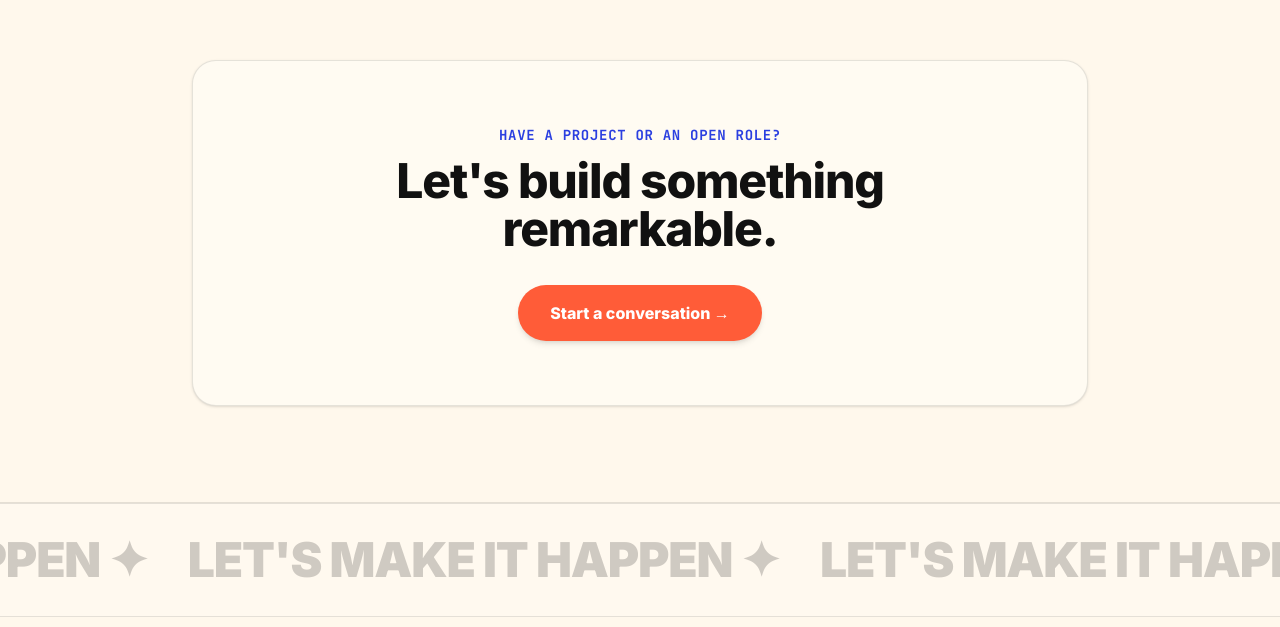
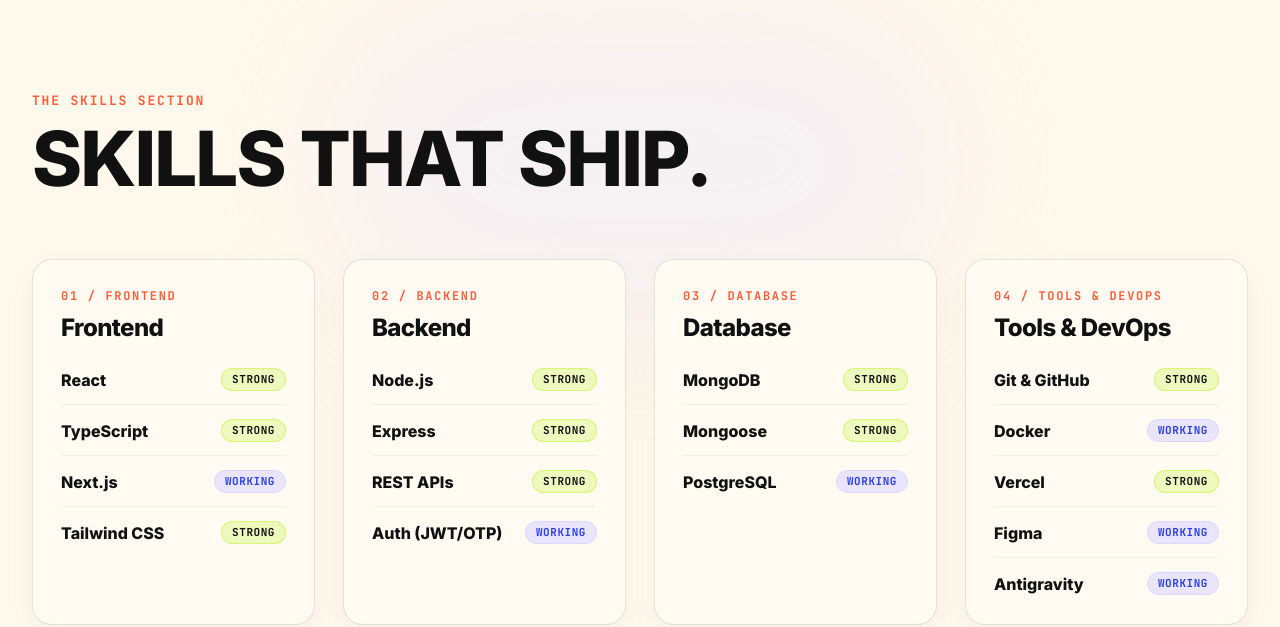
Before and after one commit to kohinoorsingh0/Portfolio, a Next.js app in the folder frontend/: page /about in a window 1280 px wide. Shown: the part 1573-2200 px from the top of the page. Built offline with nearby package versions, Linux system fonts and the light colour scheme; no server answers.

Commit message:
feat: add Skills section to Home and About

```diff
--- a/frontend/app/about/page.tsx
+++ b/frontend/app/about/page.tsx
@@ -1,5 +1,6 @@
 import type { Metadata } from "next";
 import Approach from "@/components/about/Approach";
+import SkillsSection from "@/components/home/SkillsSection";
 
 export const metadata: Metadata = {
   title: "About — Kohinoor Singh",
@@ -32,6 +33,9 @@ export default function AboutPage() {
 
       {/* Section 01: My Approach */}
       <Approach />
+
+      {/* Skills Section */}
+      <SkillsSection />
     </>
   );
 }
--- a/frontend/app/page.tsx
+++ b/frontend/app/page.tsx
@@ -2,6 +2,7 @@ import Hero from "@/components/home/Hero";
 import ShortVersion from "@/components/home/ShortVersion";
 import FeaturedWork from "@/components/home/FeaturedWork";
 import Toolbox from "@/components/home/Toolbox";
+import SkillsSection from "@/components/home/SkillsSection";
 import PathPreview from "@/components/home/PathPreview";
 
 export default function Home() {
@@ -11,6 +12,7 @@ export default function Home() {
       <ShortVersion />
       <FeaturedWork />
       <Toolbox />
+      <SkillsSection />
       <PathPreview />
     </>
   );
--- /dev/null
+++ b/frontend/components/home/SkillsSection.tsx
@@ -0,0 +1,81 @@
+import SkillCard, { SkillCategory } from "@/components/skills/SkillCard";
+
+// Static data based strictly on verified Real Content (no fake percentages)
+const categories: SkillCategory[] = [
+  {
+    number: "01",
+    category: "Frontend",
+    skills: [
+      { name: "React", level: "Strong" },
+      { name: "TypeScript", level: "Strong" },
+      { name: "Next.js", level: "Working" },
+      { name: "Tailwind CSS", level: "Strong" },
+    ],
+  },
+  {
+    number: "02",
+    category: "Backend",
+    skills: [
+      { name: "Node.js", level: "Strong" },
+      { name: "Express", level: "Strong" },
+      { name: "REST APIs", level: "Strong" },
+      { name: "Auth (JWT/OTP)", level: "Working" },
+    ],
+  },
+  {
+    number: "03",
+    category: "Database",
+    skills: [
+      { name: "MongoDB", level: "Strong" },
+      { name: "Mongoose", level: "Strong" },
+      { name: "PostgreSQL", level: "Working" },
+    ],
+  },
+  {
+    number: "04",
+    category: "Tools & DevOps",
+    skills: [
+      { name: "Git & GitHub", level: "Strong" },
+      { name: "Docker", level: "Working" },
+      { name: "Vercel", level: "Strong" },
+      { name: "Figma", level: "Working" },
+      { name: "Antigravity", level: "Working" },
+    ],
+  },
+];
+
+export default function SkillsSection() {
+  return (
+    <section className="relative overflow-hidden bg-cream dark:bg-navy py-16 sm:py-24 lg:py-32 transition-colors duration-300">
+      {/* Decorative background glow matching Figma cream/lavender style */}
+      <div
+        className="absolute top-12 left-1/2 -translate-x-1/2 w-[600px] h-[300px] rounded-full bg-lavender/40 dark:bg-royal/10 blur-3xl pointer-events-none"
+        aria-hidden="true"
+      />
+
+      <div className="relative z-10 max-w-7xl mx-auto px-4 sm:px-6 lg:px-8">
+        {/* Section Heading */}
+        <div className="mb-12 sm:mb-16">
+          <span className="font-mono text-xs sm:text-[13px] font-bold uppercase tracking-[0.14em] text-coral mb-3 block">
+            THE SKILLS SECTION
+          </span>
+          <h2 className="text-4xl sm:text-6xl lg:text-[76px] font-black tracking-[-0.04em] leading-[0.96] text-ink dark:text-cream">
+            SKILLS THAT SHIP.
+          </h2>
+        </div>
+
+        {/* 4 Category Cards: 1 col mobile, 2 col tablet, 4 col desktop */}
+        <div className="grid grid-cols-1 sm:grid-cols-2 lg:grid-cols-4 gap-6 sm:gap-7">
+          {categories.map((cat) => (
+            <SkillCard
+              key={cat.category}
+              number={cat.number}
+              category={cat.category}
+              skills={cat.skills}
+            />
+          ))}
+        </div>
+      </div>
+    </section>
+  );
+}
--- /dev/null
+++ b/frontend/components/skills/SkillCard.tsx
@@ -0,0 +1,57 @@
+export interface SkillItem {
+  name: string;
+  level: "Strong" | "Working" | "Beginner";
+}
+
+export interface SkillCardProps {
+  number: string;
+  category: string;
+  skills: SkillItem[];
+}
+
+export type SkillCategory = SkillCardProps;
+
+export default function SkillCard({
+  number,
+  category,
+  skills,
+}: SkillCardProps) {
+  return (
+    <article className="bg-[#FFFBF2] dark:bg-[#151C3B] border border-black/10 dark:border-white/10 rounded-[20px] p-6 sm:p-7 flex flex-col justify-between shadow-[0_10px_30px_rgba(20,18,31,0.04)] dark:shadow-none hover:-translate-y-1.5 hover:shadow-[0_16px_36px_rgba(20,18,31,0.08)] dark:hover:shadow-[0_16px_36px_rgba(0,0,0,0.4)] transition-all duration-300">
+      <div>
+        {/* Header: Number & Category */}
+        <span className="font-mono text-xs font-bold uppercase tracking-[0.14em] text-coral mb-2 block">
+          {number} / {category.toUpperCase()}
+        </span>
+        <h3 className="text-2xl font-black tracking-tight text-ink dark:text-cream mb-6">
+          {category}
+        </h3>
+
+        {/* Skills List */}
+        <ul className="space-y-3.5">
+          {skills.map((skill) => (
+            <li
+              key={skill.name}
+              className="flex items-center justify-between gap-3 pb-3 border-b border-black/5 dark:border-white/5 last:border-b-0 last:pb-0"
+            >
+              <span className="font-semibold text-sm sm:text-base text-ink dark:text-cream">
+                {skill.name}
+              </span>
+              <span
+                className={`font-mono text-[10px] sm:text-[11px] font-bold uppercase tracking-wider px-2.5 py-0.5 rounded-full select-none ${
+                  skill.level === "Strong"
+                    ? "bg-lime/30 text-ink border border-lime/60 dark:bg-lime/20 dark:text-lime dark:border-lime/40"
+                    : skill.level === "Working"
+                    ? "bg-lavender text-royal border border-[#DDD6FE] dark:bg-royal/20 dark:text-[#7888FF] dark:border-royal/30"
+                    : "bg-black/5 text-muted border border-black/10 dark:bg-white/10 dark:text-[#A0A0B0] dark:border-white/10"
+                }`}
+              >
+                {skill.level}
+              </span>
+            </li>
+          ))}
+        </ul>
+      </div>
+    </article>
+  );
+}
```
